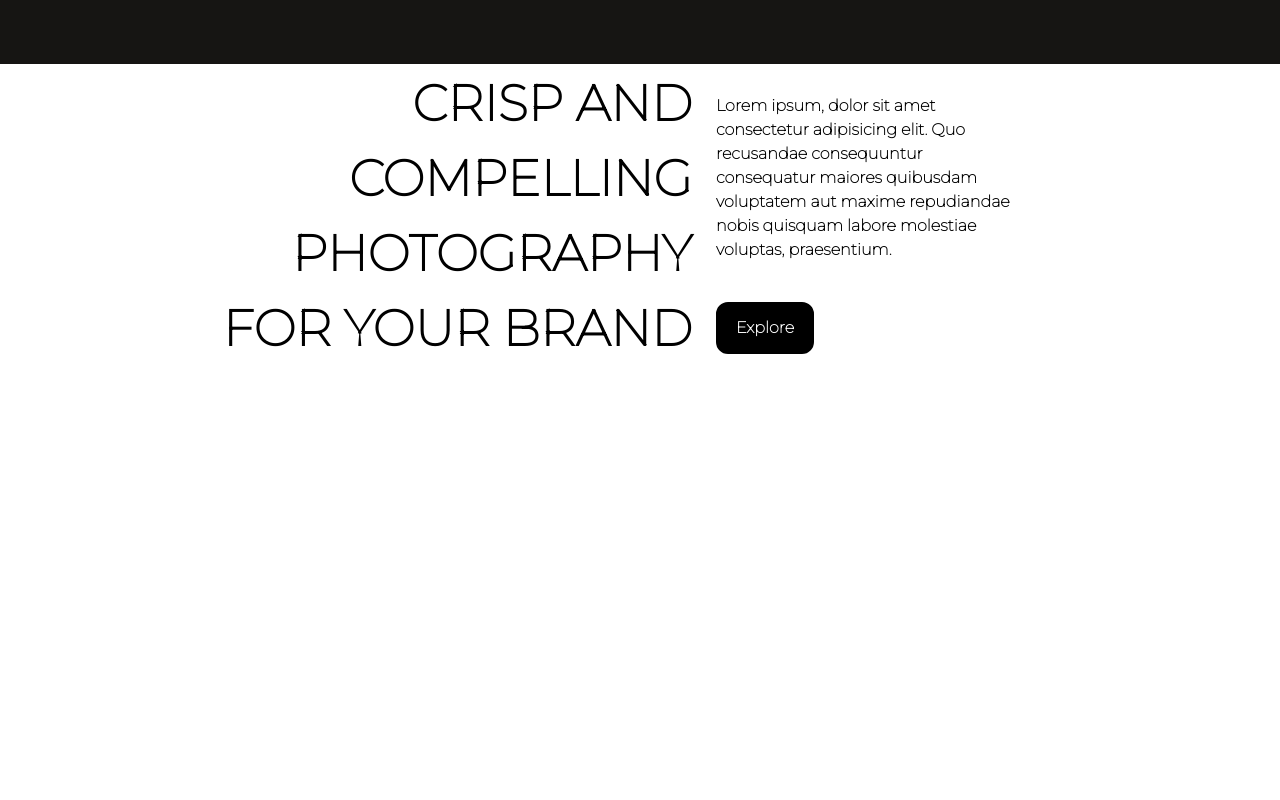
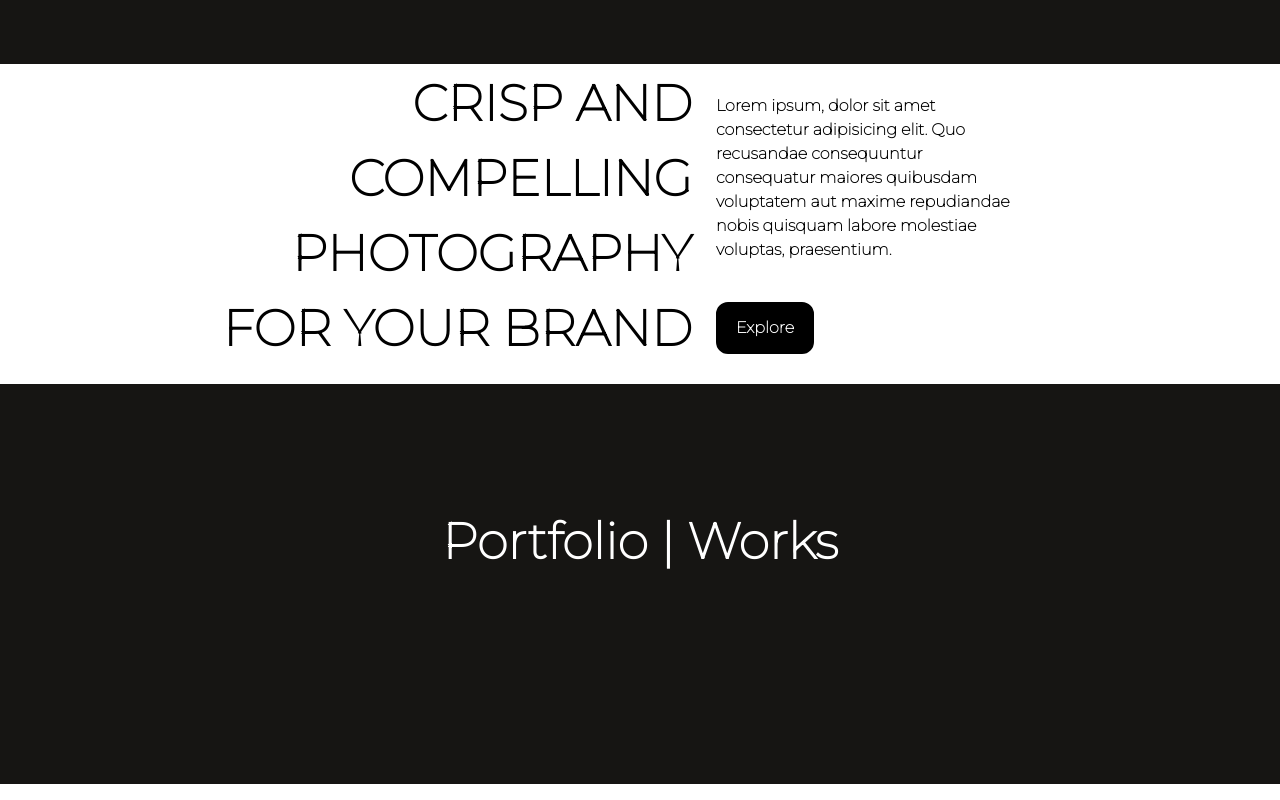
Before and after one commit to jacobmtruong/oclock-production, a Next.js app: page / in a window 1280 px wide. Shown: the part 1875-2675 px from the top of the page. Before the commit the page ends 2259 px from the top, so only its background shows below. Built offline with nearby package versions, Linux system fonts and the light colour scheme.

Commit message:
portfolio

```diff
--- /dev/null
+++ b/components/main/PortfolioBoard.jsx
@@ -0,0 +1,11 @@
+import classes from "../../styles/mainpage/portfolioboard.module.css";
+
+const Portfolio = () => {
+  return (
+    <div>
+      <p className={classes.title}>Portfolio | Works</p>
+    </div>
+  );
+};
+
+export default Portfolio;
--- a/components/sliders/LandscapeCarousel.jsx
+++ b/components/sliders/LandscapeCarousel.jsx
@@ -19,7 +19,7 @@ export const LandscapeCarousel = () => {
 
   return (
     <div className={classes.container}>
-      <Carousel className={classes.carousel} fade>
+      <Carousel className={classes.carousel}>
         {data?.map((picture) => (
           <Carousel.Item className={classes.carouselitem}>
             <Carousel.Caption className={classes.caption}>
--- a/pages/index.js
+++ b/pages/index.js
@@ -3,6 +3,7 @@ import { MainBanner } from "../components/main/MainBanner";
 import "@nextcss/reset";
 import { LandscapeCarousel } from "../components/sliders/LandscapeCarousel.jsx";
 import TextBanner from "../components/main/TextBanner";
+import Portfolio from "../components/main/PortfolioBoard";
 
 export default function Home() {
   return (
@@ -14,6 +15,7 @@ export default function Home() {
       <MainBanner />
       <LandscapeCarousel />
       <TextBanner />
+      <Portfolio />
     </>
   );
 }
--- /dev/null
+++ b/styles/mainpage/portfolioboard.module.css
@@ -0,0 +1,9 @@
+.title {
+  background-color: rgb(22, 21, 19);
+  color: white;
+  font-size: 50px;
+  font-weight: 900;
+  text-align: center;
+  height: 50vh;
+  padding: 15vh 0vh;
+}
```
Also changed, not shown: data/portfolioCardsData.js (added, +34 -0 lines).
